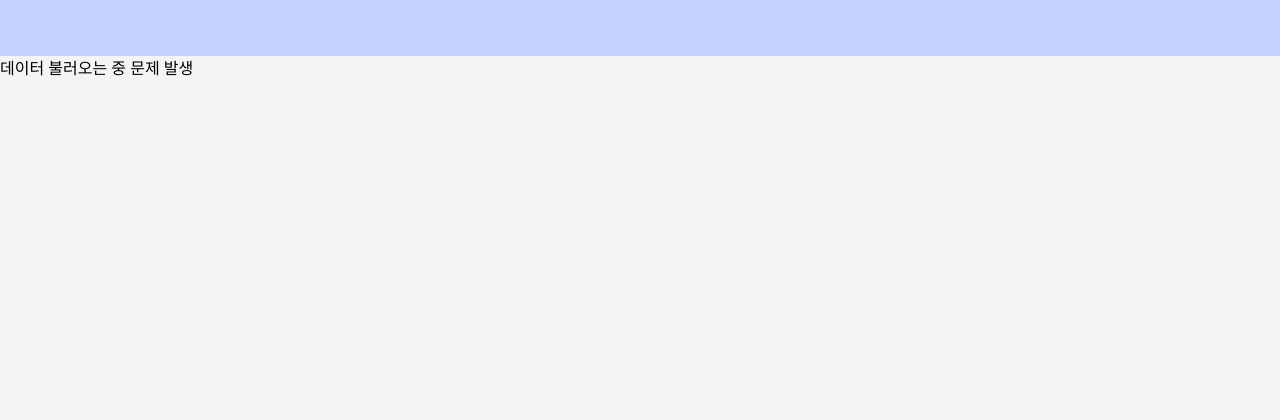
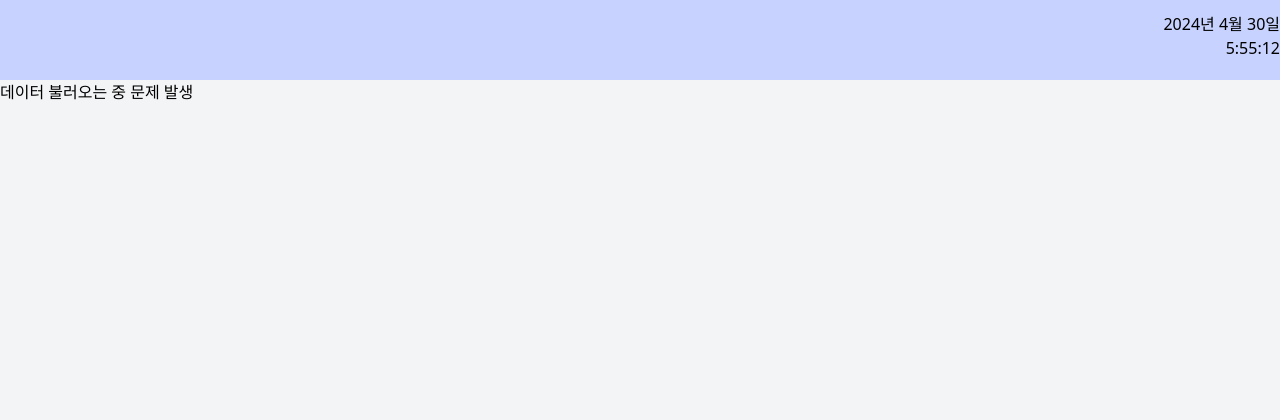
Before and after one commit to parkJue/new_MQTT_prj, a Django app: page / in a window 1280 px wide. Shown: the top 420 px of the page. Before the commit the page ends 76 px from the top, so only its background shows below. Run offline with Django 5.2, Linux system fonts and the light colour scheme; data that the repository does not hold is empty; some libraries are stand-ins or nearby versions.

Commit message:
조회 전

```diff
--- a/mqtt_project/settings.py
+++ b/mqtt_project/settings.py
@@ -11,7 +11,7 @@
 """
 
 from pathlib import Path
-
+import os
 # Build paths inside the project like this: BASE_DIR / 'subdir'.
 BASE_DIR = Path(__file__).resolve().parent.parent
 
@@ -129,6 +129,9 @@
 
 STATIC_URL = 'static/'
 
+#정적파일이 위치한 경로들을 지정하는 설정 항목
+STATICFILES_DIRS = [os.path.join(BASE_DIR, 'static')]
+
 # Default primary key field type
 # https://docs.djangoproject.com/en/5.0/ref/settings/#default-auto-field
 
--- /dev/null
+++ b/static/js/script.js
@@ -0,0 +1,64 @@
+function fetchData() {
+    $.ajax({
+        url: '/fetch/',
+        type: 'GET', // GET방식으로 요청
+        success: function(response) {
+            displayTable(response['pcs_data'], 'pcs-table', 'W', 'Hz', 'V', 'A');
+            displayTable(response['bat_data'], 'bat-table', '%', '%', 'V', 'A');
+        },
+        error: function() {
+            $('#data-display').html('<p>데이터 불러오는 중 문제 발생</p>');
+        }
+    });
+}
+
+function displayTable(data, tableId, ...units) {
+    let tableHtml = `<table>`;
+    Object.keys(data).forEach((key, index) => {
+        const formattedValue = parseFloat(data[key]).toFixed(3);
+        const unit = determineUnit(key, units);
+        tableHtml += `<tr class="border-2"><th class="text-center text-blue-900 px-6 py-4 bg-gray-200 border-2 border-neutral-300">${key}</th><td class="text-center  border-2 border-neutral-300 px-8 py-4">${formattedValue} ${unit}</td></tr>`;
+    });
+    tableHtml += `</table>`;
+    $('#' + tableId).html(tableHtml);
+}
+
+function determineUnit(key, units) {
+    if (key === 'active_power') return units[0];
+    if (key.includes('SO')) return units[0];
+    if (key === "frequency") return units[1];
+    if (key.includes('vol')) return units[2];
+    if (key.includes('cur')) return units[3];
+    return '';
+}
+
+function showClock() {
+    var currentDate = new Date();
+    var divClock = document.getElementById('divclock');
+
+    var dateMsg = "";
+    var clockMsg = "";
+
+    dateMsg += currentDate.getFullYear() + "년 ";
+    dateMsg += currentDate.getMonth() + 1 + "월 ";
+    dateMsg += currentDate.getDate() + "일 ";
+
+    clockMsg += currentDate.getHours() + ":";
+
+    if (currentDate.getMinutes() < 10) clockMsg += "0" + currentDate.getMinutes() +  ":";
+    else clockMsg += currentDate.getMinutes() + ":";
+
+
+    if (currentDate.getSeconds() < 10) clockMsg += "0" + currentDate.getSeconds();
+    else clockMsg += currentDate.getSeconds();
+
+    divClock.innerHTML = dateMsg + '<br>' +clockMsg ;
+    // divClock.innerText = clockMsg;
+
+    setTimeout(showClock, 1000)
+}
+
+$(document).ready(function() {
+    fetchData();
+    setInterval(fetchData, 1000);
+});
--- a/templates/mqtt_app/index.html
+++ b/templates/mqtt_app/index.html
@@ -1,3 +1,4 @@
+{% load static %}
 <!DOCTYPE html>
 <html lang="en" class="h-full">
 <head>
@@ -5,9 +6,9 @@
     <script src="https://ajax.googleapis.com/ajax/libs/jquery/3.5.1/jquery.min.js"></script>
     <script src="https://cdn.tailwindcss.com"></script>
 </head>
-<body class="font-sans h-full bg-gray-100 pb-2.5 relative ">
-    <header class="bg-indigo-200 h-14">
-
+<body class="font-sans h-full bg-gray-100 pb-2.5 relative" onload="showClock()">
+    <header class="bg-indigo-200 h-20">
+        <div  id="divclock" class="text-right pt-3"></div>
     </header>
     <div id="data-display" class="min-h-full">
         <div class="flex justify-between">
@@ -21,46 +22,6 @@
             </span>
         </div>
     </div>
-
-    <script>
-        function fetchData() {
-            $.ajax({
-                url: '/fetch/',
-                type: 'GET', // GET방식으로 요청
-                success: function(response) {
-                    displayTable(response['pcs_data'], 'pcs-table', 'W', 'Hz', 'V', 'A');
-                    displayTable(response['bat_data'], 'bat-table', '%', '%', 'V', 'A');
-                },
-                error: function() {
-                    $('#data-display').html('<p>데이터 불러오는 중 문제 발생</p>');
-                }
-            });
-        }
-
-        function displayTable(data, tableId, ...units) {
-            let tableHtml = `<table>`;
-            Object.keys(data).forEach((key, index) => {
-                const formattedValue = parseFloat(data[key]).toFixed(3);
-                const unit = determineUnit(key, units);
-                tableHtml += `<tr class="border-2"><th class="text-center text-blue-900 px-6 py-4 bg-gray-200 border-2 border-neutral-300">${key}</th><td class="text-center  border-2 border-neutral-300 px-8 py-4">${formattedValue} ${unit}</td></tr>`;
-            });
-            tableHtml += `</table>`;
-            $('#' + tableId).html(tableHtml);
-        }
-
-        function determineUnit(key, units) {
-            if (key === 'active_power') return units[0];
-            if (key.includes('SO')) return units[0];
-            if (key === "frequency") return units[1];
-            if (key.includes('vol')) return units[2];
-            if (key.includes('cur')) return units[3];
-            return '';
-        }
-
-        $(document).ready(function() {
-            fetchData();
-            setInterval(fetchData, 1000);
-        });
-    </script>
+    <script src="static/js/script.js"></script>
 </body>
 </html>
```
